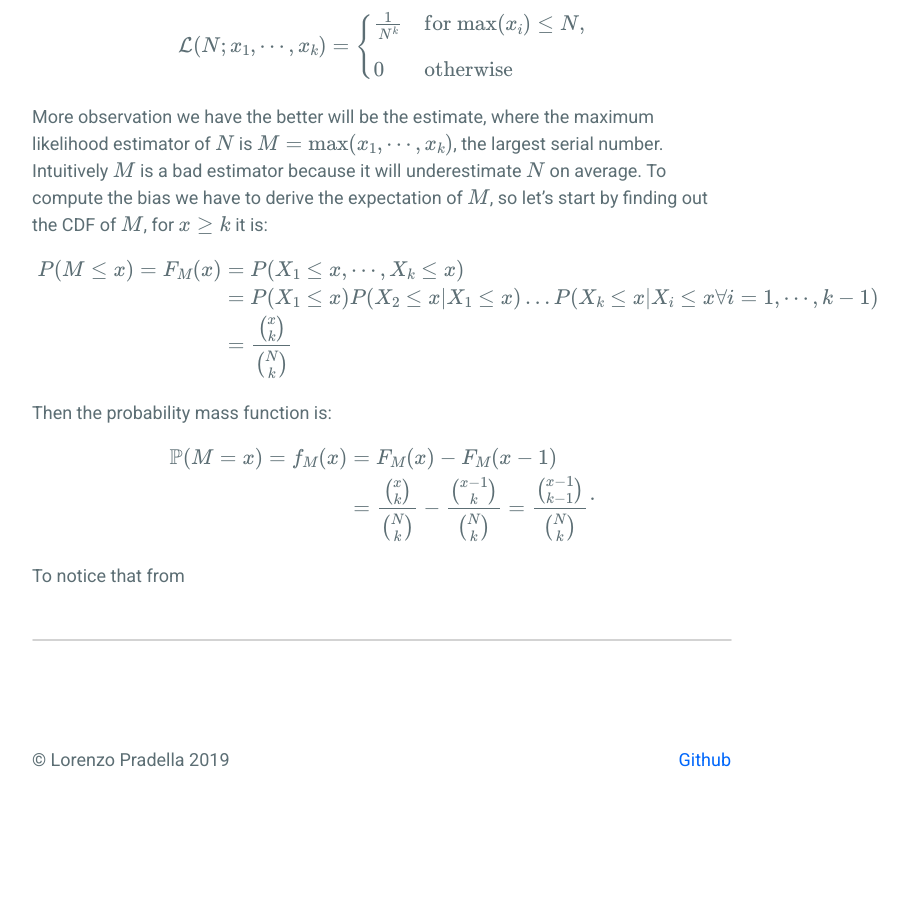
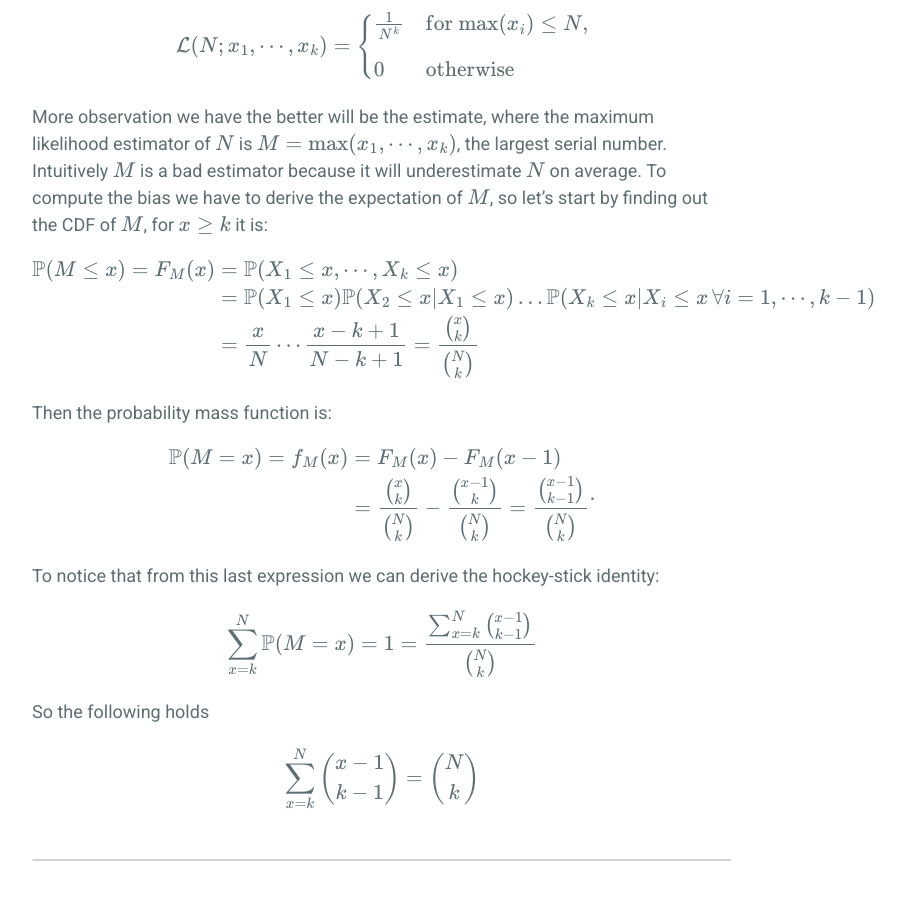
Before and after one commit to LorenzoP93/LorenzoP93.github.io, a Jekyll site: the page built from _posts/2019-03-10-german-tank-problem.md, in a window 1280 px wide and 900 px high, scrolled down 1217 px. Shown: the whole window, without its empty margins (258-1166 px from the left). Built offline with Jekyll 4.4.1, drawn with Linux system fonts in a browser that asks for light colours; formulas are drawn with MathJax 3; before the commit the page ends 2095 px from its top, so only the background shows below that.

Commit message:
Update 2019-03-10-german-tank-problem.md

```diff
--- a/_posts/2019-03-10-german-tank-problem.md
+++ b/_posts/2019-03-10-german-tank-problem.md
@@ -44,11 +44,17 @@
 More observation we have the better will be the estimate, where the maximum likelihood estimator of $N$ is $M = \mathrm {max} (x_1, \cdots,x_k)$, the largest serial number.\\
 Intuitively $M$ is a bad estimator because it will underestimate $N$ on average. To compute the bias we have to derive the expectation of $M$, so let's start by finding out the CDF of $M$, for $x \geq k$ it is:
 
-$$\begin{align} P(M \leq x) = F_M(x) &= P(X_1 \leq x,\cdots, X_k \leq x) \\ &= P(X_1 \leq x)P(X_2 \leq x | X_1 \leq x)\ldots  P(X_k \leq x | X_i \leq x \forall i = 1, \cdots, k - 1) \\ &= \frac {\binom{x}{k}}{\binom{N}{k}}  \end{align} $$
+$$\begin{align} \Prb(M \leq x) = F_M(x) &= \Prb(X_1 \leq x,\cdots, X_k \leq x) \\ &= \Prb(X_1 \leq x)\Prb(X_2 \leq x | X_1 \leq x)\ldots  \Prb(X_k \leq x | X_i \leq x \, \forall i = 1, \cdots, k - 1) \\ &= \frac {x}{N}\cdots \frac {x-k+1}{N-k+1} = \frac {\binom{x}{k}}{\binom{N}{k}}  \end{align} $$
 
 
 Then the probability mass function is:
 
 $$\begin{align} \Prb(M = x) = f_M(x) &= F_M(x) - F_M(x-1) \\ &= \frac {\binom{x}{k}}{\binom{N}{k}} - \frac {\binom{x-1}{k}}{\binom{N}{k}}   = \frac {\binom{x-1}{k-1}}{\binom{N}{k}}\end{align}. $$
 
-To notice that from
+To notice that from this last expression we can derive the hockey-stick identity:
+
+$$ \sum_{x = k}^N \Prb(M = x) = 1 = \frac {\sum_{x = k}^N \binom{x-1}{k-1}}{\binom{N}{k}}$$
+
+So the following holds
+
+$$\sum_{x = k}^N \binom{x-1}{k-1} = \binom{N}{k} $$
```
